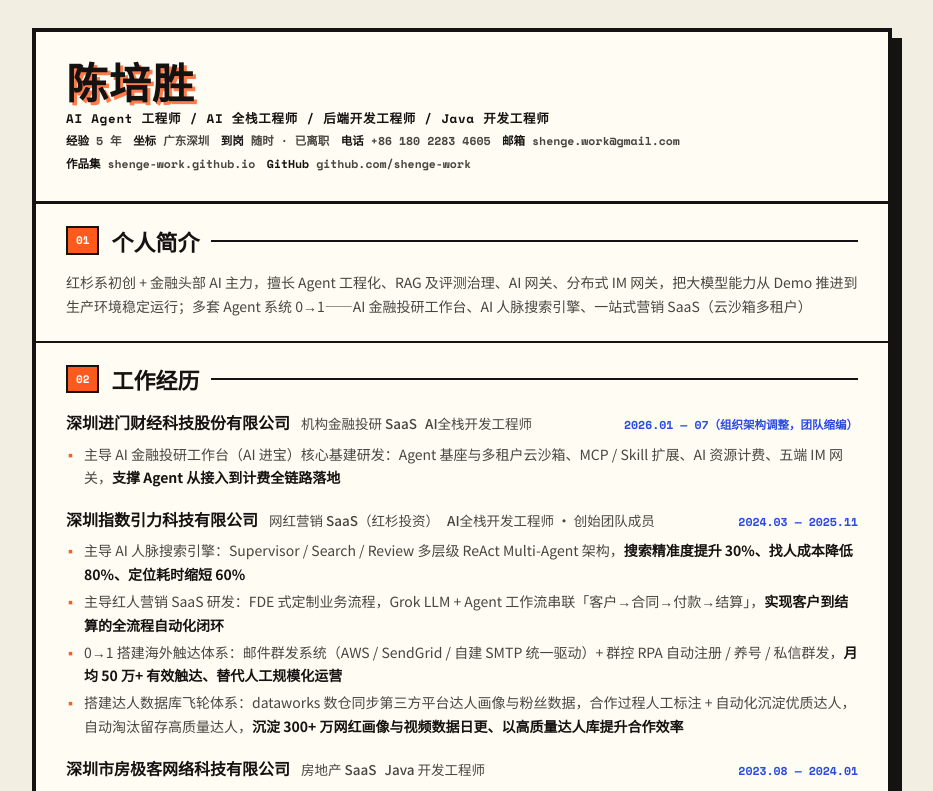
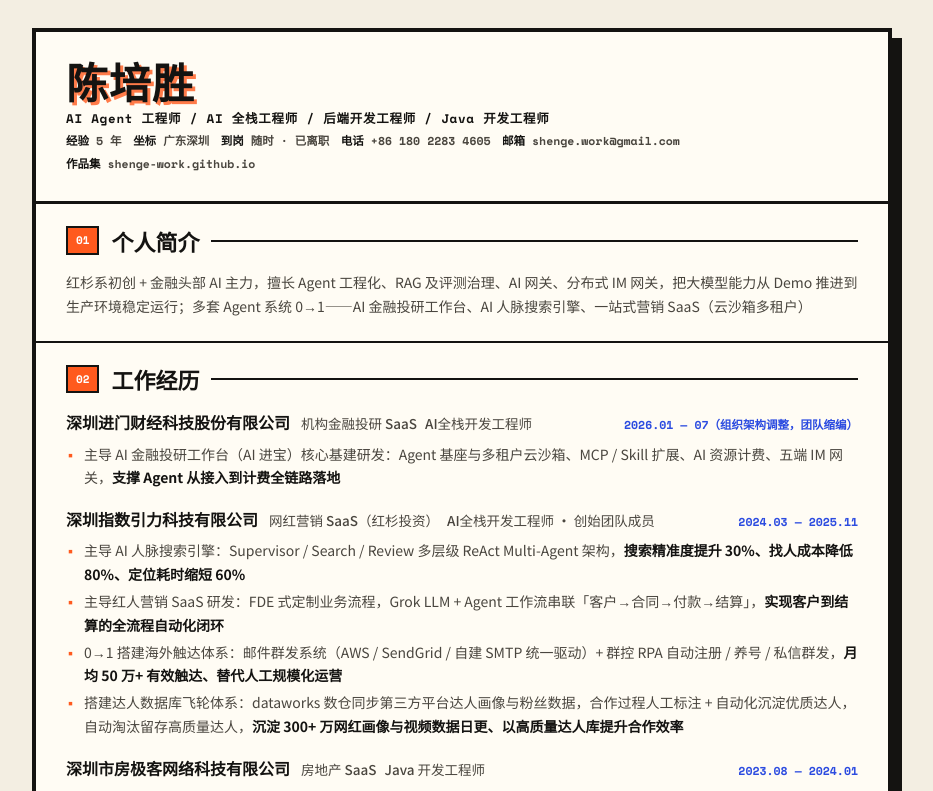
Before and after one commit to shenge-work/shenge-work.github.io, a plain HTML site: page resume.html in a window 1280 px wide. Shown: the top 791 px of the page, without its empty margins (178-1111 px from the left). Drawn offline with nearby package versions, Linux system fonts and the light colour scheme.

Commit message:
chore(resume): 基础信息移除 GitHub 链接，仅保留作品集

```diff
--- a/resume.html
+++ b/resume.html
@@ -414,7 +414,7 @@ body {
       <p class="head-role">AI Agent 工程师 / AI 全栈工程师 / 后端开发工程师 / Java 开发工程师</p>
       <div class="head-meta">
         <p><b>经验</b> 5 年　<b>坐标</b> 广东深圳　<b>到岗</b> 随时 · 已离职　<b>电话</b> +86 180 2283 4605　<b>邮箱</b> <a class="link" href="mailto:shenge.work@gmail.com">shenge.work@gmail.com</a></p>
-        <p><b>作品集</b> <a class="link" href="https://shenge-work.github.io" target="_blank" rel="noopener noreferrer">shenge-work.github.io</a>　<b>GitHub</b> <a class="link" href="https://github.com/shenge-work" target="_blank" rel="noopener noreferrer">github.com/shenge-work</a></p>
+        <p><b>作品集</b> <a class="link" href="https://shenge-work.github.io" target="_blank" rel="noopener noreferrer">shenge-work.github.io</a></p>
       </div>
     </div>
   </header>
```
